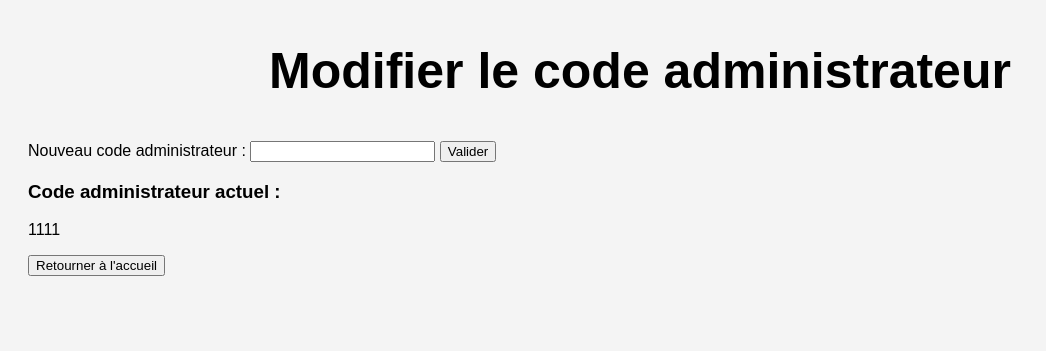
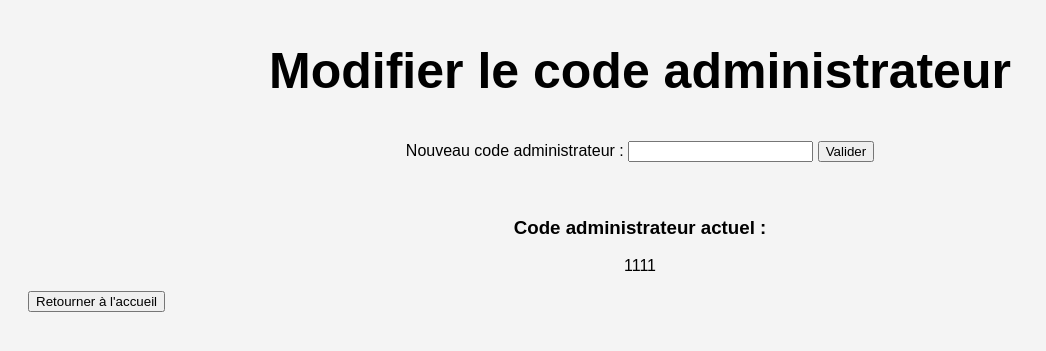
Before and after one commit to Noaskn/Multiplication, a PHP site: page /admin.php in a window 1280 px wide. Shown: the part 205-556 px from the top of the page, without its empty margins (0-1046 px from the left). Run offline with PHP 8.4, Linux system fonts and the light colour scheme.

Commit message:
Update admin.php

```diff
--- a/admin.php
+++ b/admin.php
@@ -91,18 +91,21 @@
         </tbody>
     </table>
     <h2>Modifier le code administrateur</h2>
-    <form action="<?php echo htmlspecialchars($_SERVER["PHP_SELF"]); ?>" method="post">
+    <form class='niveau' action="<?php echo htmlspecialchars($_SERVER["PHP_SELF"]); ?>" method="post">
         <label for="nouveau_code">Nouveau code administrateur :</label>
         <input type="number" id="nouveau_code" name="nouveau_code" required>
         <button type="submit">Valider</button>
     </form>
+	<br><br>
 
     <?php if (!empty($message)) : ?>
     <p><?php echo $message; ?></p>
     <?php endif; ?>
 
+	<div class='niveau'>
     <h3>Code administrateur actuel :</h3>
     <p><?php echo $code_admin; ?></p>
+	</div>
     <a href="index.php"><button>Retourner à l'accueil</button></a>
 </body>
 </html>
```
